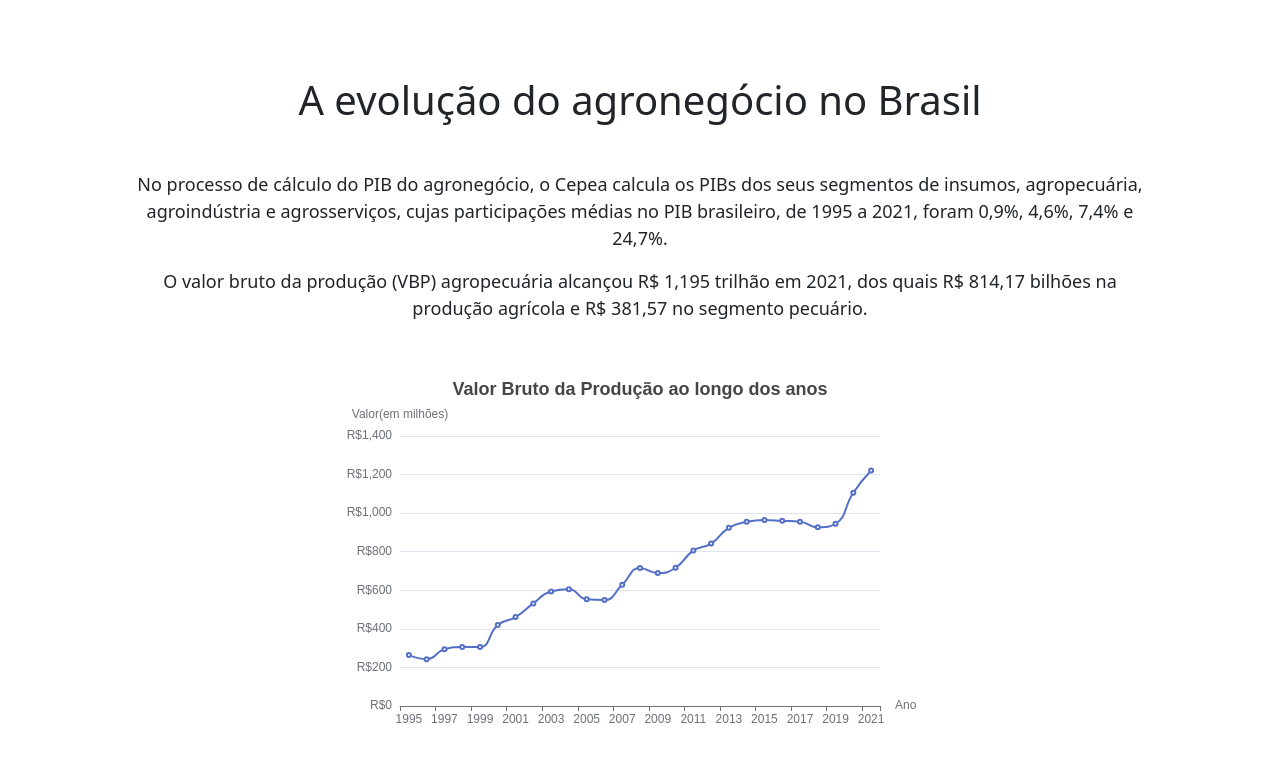
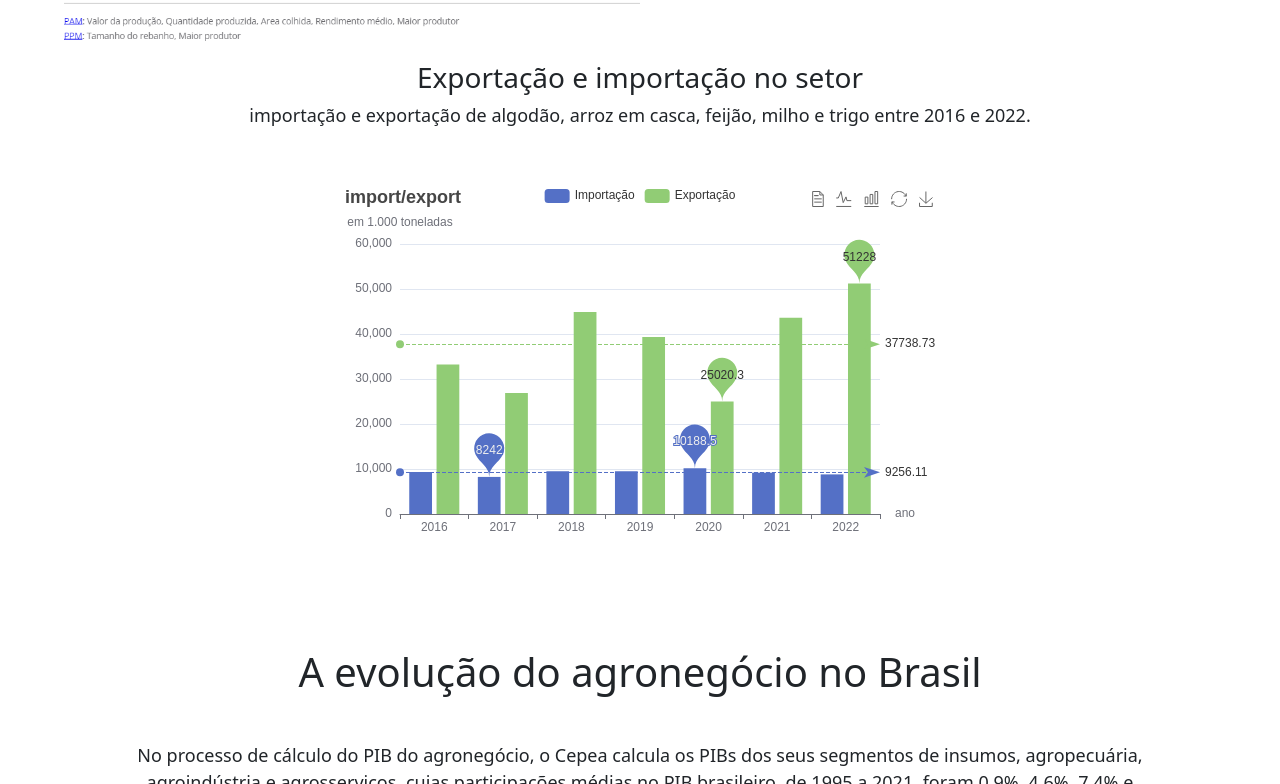
Before and after one commit to bigodom/EconomiaAgraria, a plain HTML site: page index.html in a window 1280 px wide. Shown: the part 790-1574 px from the top of the page. Drawn offline with nearby package versions, Linux system fonts and the light colour scheme.

Commit message:
exportação e importação

```diff
--- a/index.html
+++ b/index.html
@@ -37,11 +37,15 @@
           A agropecuária consiste no conjunto de atividades associadas  ao cultivo do solo e à criação de animais. Ela está inserida no setor primario da economia e desempenha um papel importante na economia brasileira, sendo o setor de maior crescimento do país.
         </p>
         <h3>Produção Agropecuária Brasileira</h3>
-        <div class="topico" style="flex-direction: row; align-items: flex-start; margin-top: 20px; margin-bottom: 20px;">
-          <img src="./src/static/agricultura_br.png" alt="" style="width: 40vw;">
-          <img src="./src/static/pecuaria_br.png" alt="" style="width: 40vw;">
+        <div class="topico" style="flex-direction: row; align-items: flex-start; margin-top: 20px; margin-bottom: 20px; margin-left: 0;margin-right: 10vw;">
+          <img src="./src/static/agricultura_br.png" alt="" style="width: 45vw;">
+          <img src="./src/static/pecuaria_br.png" alt="" style="width: 45vw;">
         </div>
+        <h3>Exportação e importação no setor</h3>
+        <p>importação e exportação de algodão, arroz em casca, feijão, milho e trigo entre 2016 e 2022.</p>
+        <div id="importacaoExportacao" style="width: 600px;height:400px; margin-top: 3vw;"></div>
       </div>
+
       <div class="topico" id="evolucao">
         <h1 style="padding-bottom: 3vw;">A evolução do agronegócio no Brasil</h1>
         <p>No processo de cálculo do PIB do agronegócio, o Cepea calcula os PIBs dos seus segmentos de insumos, agropecuária, agroindústria e agrosserviços, cujas participações médias no PIB brasileiro, de 1995 a 2021, foram 0,9%, 4,6%, 7,4% e 24,7%.</p>
--- a/src/js/main.js
+++ b/src/js/main.js
@@ -138,6 +138,81 @@ option && myChart.setOption(option);
 
 }
 {
+  var chartDom = document.getElementById('importacaoExportacao');
+  var myChart = echarts.init(chartDom);
+  var option;
+
+  option = {
+    title: {
+      text: 'import/export',
+    },
+    tooltip: {
+      trigger: 'axis'
+    },
+    legend: {
+      data: ['Importação', 'Exportação']
+    },
+    toolbox: {
+      show: true,
+      feature: {
+        dataView: { show: true, readOnly: false },
+        magicType: { show: true, type: ['line', 'bar'] },
+        restore: { show: true },
+        saveAsImage: { show: true }
+      }
+    },
+    calculable: true,
+    xAxis: [
+      {
+        type: 'category',
+        // prettier-ignore
+        data: [2016, 2017, 2018, 2019, 2020, 2021, 2022],
+        name: 'ano'
+      }
+    ],
+    yAxis: [
+      {
+        type: 'value',
+        name: 'em 1.000 toneladas'
+      }
+    ],
+    series: [
+      {
+        name: 'Importação',
+        type: 'bar',
+        data: [
+          9353.9, 8242.0, 9498.8, 9525.5, 10188.5, 9182.1, 8802.0
+        ],
+        markPoint: {
+          data: [
+            { type: 'max', name: 'Max' },
+            { type: 'min', name: 'Min' }
+          ]
+        },
+        markLine: {
+          data: [{ type: 'average', name: 'Avg' }]
+        }
+      },
+      {
+        name: 'Exportação',
+        type: 'bar',
+        data: [
+          33213.3, 26894.1, 44866.9, 39350.6, 25020.3, 43597.9, 51228.0
+        ],
+        markPoint: {
+          data: [
+            { type: 'max', name: 'Max' },
+            { type: 'min', name: 'Min' }
+          ]
+        },
+        markLine: {
+          data: [{ type: 'average', name: 'Avg' }]
+        }
+      }
+    ]
+  };
+
+  option && myChart.setOption(option);
 
 
 }
```
